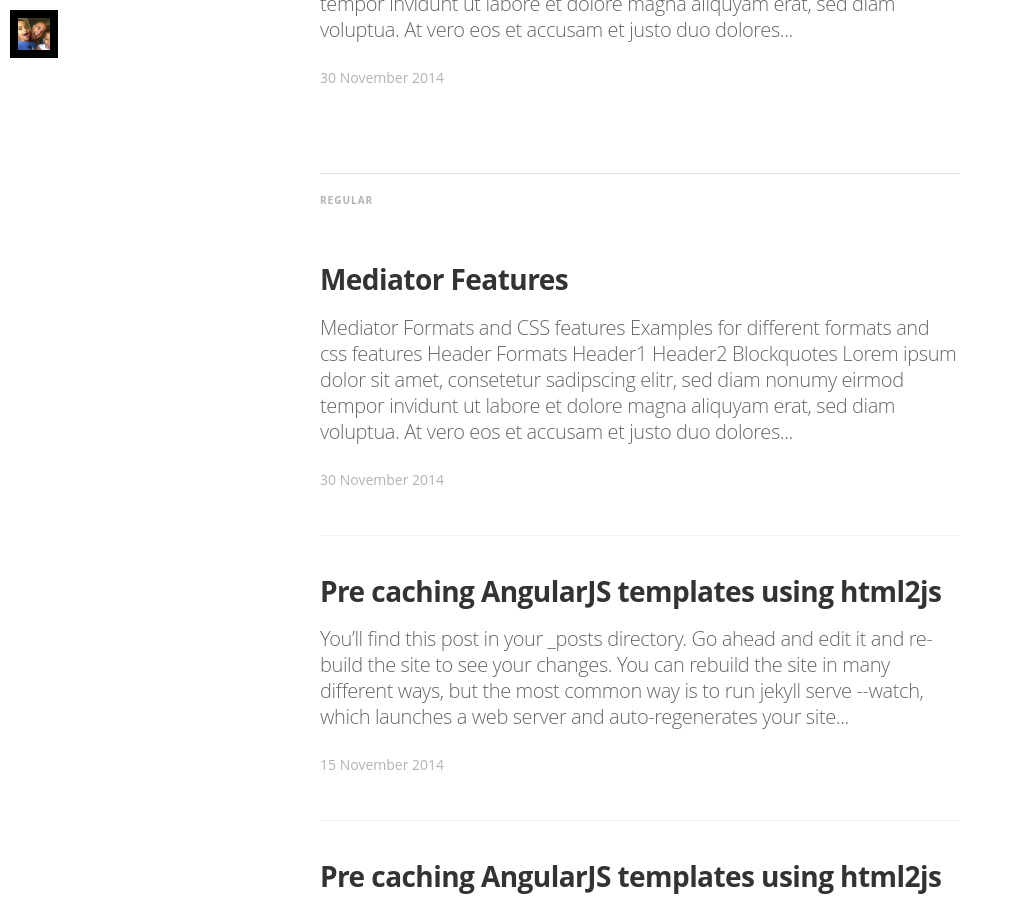
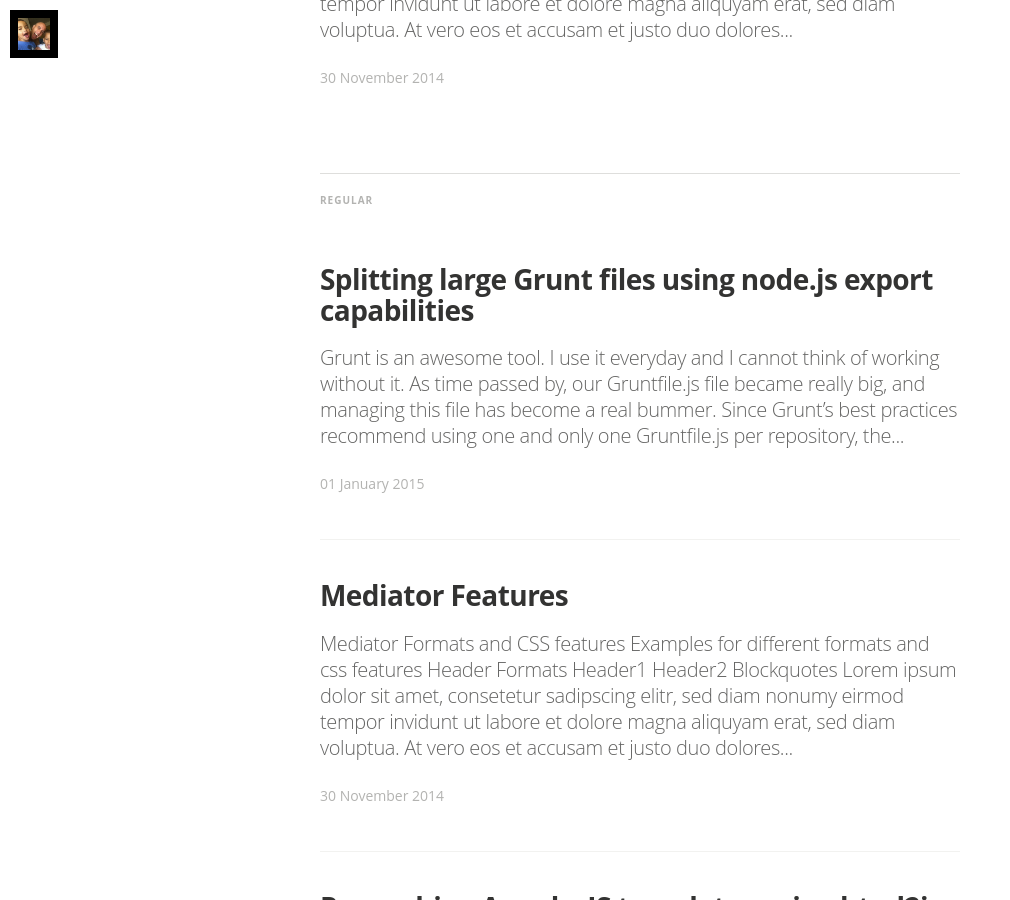
Before and after one commit to Morgan-Leon/yanivefraim.github.io, a Jekyll site: the page built from index.html, in a window 1280 px wide and 900 px high, scrolled down 990 px. Shown: the whole window, without its empty margins (0-1010 px from the left). Built offline with Jekyll 4.4.1, drawn with Linux system fonts in a browser that asks for light colours; nearby versions of some CDN libraries; some web fonts are replaced; Markdown is read by kramdown in place of the engine named in the settings; the list of posts is cut into pages by our own code.

Commit message:
Update 2015-01-01-splitting-large-grunt-files-using-node-js-export-capabilities.markdown

```diff
--- a/_posts/2015-01-01-splitting-large-grunt-files-using-node-js-export-capabilities.markdown
+++ b/_posts/2015-01-01-splitting-large-grunt-files-using-node-js-export-capabilities.markdown
@@ -1,38 +1,130 @@
 ---
 layout: post
-title:  "Pre caching AngularJS templates using html2js"
-date:   2014-11-15 14:34:25
+title:  "Splitting large Grunt files using node.js export capabilities"
+date:   2015-01-01 14:34:25
 categories: jekyll update
 tags: Angularjs Javascript
 image: /assets/article_images/2014-08-29-welcome-to-jekyll/desktop.jpg
 ---
-You’ll find this post in your `_posts` directory. Go ahead and edit it and re-build the site to see your changes. You can rebuild the site in many different ways, but the most common way is to run `jekyll serve --watch`, which launches a web server and auto-regenerates your site when a file is updated.
+Grunt is an awesome tool. I use it everyday and I cannot think of working without it. As time passed by, our Gruntfile.js file became really big, and managing this file has become a real bummer. Since Grunt's best practices recommend using one and only one Gruntfile.js per repository, the solution should be using smaller project's files and import it to the main Gruntfile.js using node.js export/require capabilities.
 
-To add new posts, simply add a file in the `_posts` directory that follows the convention `YYYY-MM-DD-name-of-post.ext` and includes the necessary front matter. Take a look at the source for this post to get an idea about how it works.
+Let's get straight to the point. Assume we have two (very simple) projects, on the same repository, with the following Gruntfile.js:
 
-Jekyll also offers powerful support for code snippets:
+{% highlight js %}
+module.exports = function(grunt) {
 
-{% highlight ruby %}
-def print_hi(name)
-  puts "Hi, #{name}"
-end
-print_hi('Tom')
-#=> prints 'Hi, Tom' to STDOUT.
+  // Project configuration.
+    grunt.initConfig({
+        pkg: grunt.file.readJSON('package.json'),
+        watch: {
+            project1:{
+                files: ['../project1/**/*.js', '../project1/**/*.scss'],
+                    tasks: ['project1'],
+                    options:{
+                        nospawn: true,
+                        livereload: true
+                    }
+            },
+            project2:{
+                files: ['../project2/**/*.js', '../project2/**/*.scss'],
+                tasks: ['project2'],
+                options:{
+                    nospawn: true,
+                    livereload: true
+                }
+            }
+        },
+        concat: {
+            project1: {
+                files:{
+                    '../project1/dist/dev/main.js': ['../project1/**/*.js'],
+                    '../project1/dist/dev/index.html': ['../project1/index.html'],
+                    '../project1/temp/templates.html': ['../project1/**/*.tpl.html']
+                }
+            },
+            project2: {
+                files:{
+                    '../project2/dist/dev/main.js': ['../project2/**/*.js'],
+                    '../project2/dist/dev/index.html': ['../project2/index.html'],
+                    '../project2/temp/templates.html': ['../project2/**/*.tpl.html']
+                }
+            }
+        },
+    })
+
+    grunt.loadNpmTasks('grunt-contrib-concat');
+
+    grunt.loadNpmTasks('grunt-contrib-watch');
+
+    //registerTasks here
+
+}
 {% endhighlight %}
 
-Check out the [Jekyll docs][jekyll] for more info on how to get the most out of Jekyll. File all bugs/feature requests at [Jekyll’s GitHub repo][jekyll-gh]. If you have questions, you can ask them on [Jekyll’s dedicated Help repository][jekyll-help].
+While this is a super simple example, it demonstrates how a Gruntfile.js can become a very large file, very fast. Just imagine that you have 4-5 projects using ~10 Grunt plugins each. A real nightmare...
 
+Node.js export / require to the rescue!
+
+We will now create two files, project1.js and project2.js (I will demonstrate project1.js here. For this simple example project2.js is pretty much the same)
 {% highlight js %}
+var gruntProject1 = module.exports = {};
 
-<footer class="site-footer">
- <a class="subscribe" href="{{ "/feed.xml" | prepend: site.baseurl }}"> <span class="tooltip"> <i class="fa fa-rss"></i> Subscribe!</span></a>
-  <div class="inner">a
-   <section class="copyright">All content copyright <a href="mailto:{{ site.email}}">{{ site.name }}</a> &copy; {{ site.time | date: '%Y' }} &bull; All rights reserved.</section>
-   <section class="poweredby">Made with <a href="http://jekyllrb.com"> Jekyll</a></section>
-  </div>
-</footer>
+gruntProject1.watch = {};
+
+gruntProject1.watch.project1 = {
+    files: ['../project1/**/*.js', '../project1/**/*.scss'],
+        tasks: ['project1'],
+        options:{
+            nospawn: true,
+            livereload: true
+        }
+};
+
+
+gruntProject1.concat = {};
+
+gruntProject1.concat.project1 = {
+    files:{
+        '../project1/dist/dev/main.js': ['../project1/**/*.js'],
+        '../project1/dist/dev/index.html': ['../project1/index.html'],
+        '../project1/temp/templates.html': ['../project1/**/*.tpl.html']
+     }
+};
 {% endhighlight %}
 
+And now your Gruntfile.js will look something similar to this:
+{% highlight js %}
+module.exports = function(grunt) {
+
+  var _ = require('lodash');
+
+  var proj1Config = require('project1');
+
+  var proj2Config = require('project2');
+
+  var gruntConf = {
+        pkg: grunt.file.readJSON('package.json'),
+
+        //Any common gonfigs can still fit here!!!
+
+  }
+
+  _.extend(gruntConf, proj1Config);
+
+  _.extend(gruntConf, proj2Config);
+
+  grunt.initConfig(gruntConf);
+
+  grunt.loadNpmTasks('grunt-contrib-concat');
+
+  grunt.loadNpmTasks('grunt-contrib-watch');
+
+  //registerTasks here
+
+}
+{% endhighlight %}
+
+That's it! Your projects are now handled in different Grunt configuration files, which makes it much simpler to handle.
 
 [jekyll]:      http://jekyllrb.com
 [jekyll-gh]:   https://github.com/jekyll/jekyll
```
